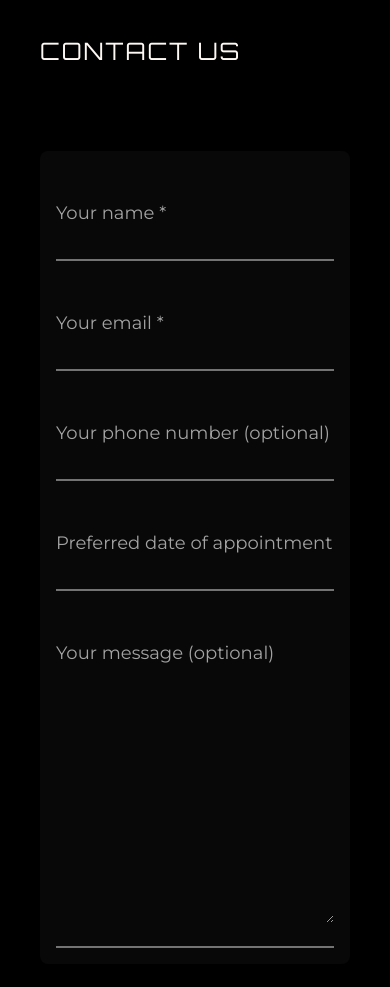
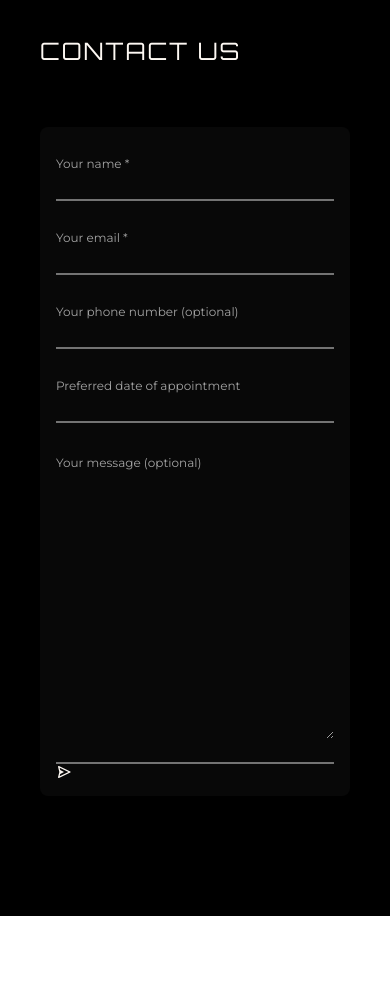
Before and after one commit to miriamorlikova/elipse-studio-website, a React (Vite) app: page / in a window 390 px wide. Shown: the part 9740-10727 px from the top of the page. After the commit the page ends 10656 px from the top, so only its background shows below. Built offline with nearby package versions, Linux system fonts and the light colour scheme; a web font is replaced by a local one.

Commit message:
eighth commit

```diff
--- /dev/null
+++ b/src/components/Input.tsx
@@ -0,0 +1,31 @@
+import { motion } from "framer-motion";
+
+type InputProps = {
+  type: string;
+  name: string;
+  placeholder: string;
+  required?: boolean;
+};
+
+export default function Input({
+  type,
+  name,
+  placeholder,
+  required,
+}: InputProps) {
+  return (
+    <div className="flex-grow border-b-2 border-neutral-500 sm:py-4 py-2">
+      <motion.input
+        type={type}
+        name={name}
+        className="bg-transparent py-4 placeholder:hover:text-primary-text placeholder:active:text-primary-text placeholder:focus:text-primary-text placeholder:text-neutral-400 xl:placeholder:text-2xl xl:py-6 sm:placeholder:text-base placeholder:text-xs text-base xl:text-2xl sm:text-md md:text-lg w-full focus:outline-none"
+        placeholder={placeholder}
+        initial={{ x: 0 }}
+        whileHover={{ x: 20 }}
+        whileTap={{ x: 20 }}
+        transition={{ type: "spring" }}
+        required={required}
+      />
+    </div>
+  );
+}
--- a/src/index.css
+++ b/src/index.css
@@ -23,6 +23,27 @@
   }
 }
 
+/* MOON ROTATION */
 .rotate-slow {
-  animation: rotateWithTranslate 600s linear infinite; /* Adjust duration if needed */
+  animation: rotateWithTranslate 600s linear infinite;
 }
+
+/* INPUT AUTOFILL STYLES */
+input:-webkit-autofill,
+textarea:-webkit-autofill {
+  background-color: transparent !important;
+  -webkit-text-fill-color: #fdf8f3 !important;
+  font-family: inherit !important;
+  font-size: inherit !important;
+  transition:
+    background-color 10000s ease-in-out 0s,
+    color 0s !important; /* tohle zamezuje prohlizeci aby zmenil pozadi na svou vlastni defaultni barvu na 10000s, coz je dost dlouha doba na to, aby se to v podstate pro usera nikdy nestalo */
+}
+
+/* INPUT AUTOFILL STYLES FOR CHROME */
+input:-internal-autofill-previewed,
+textarea:-internal-autofill-previewed {
+  -webkit-text-fill-color: #fdf8f3 !important;
+  font-family: inherit !important;
+  font-size: inherit !important;
+}
--- a/src/layout/ContactSection.tsx
+++ b/src/layout/ContactSection.tsx
@@ -1,6 +1,8 @@
 import { motion } from "framer-motion";
 import { SelectedPageValueType } from "../App";
 import H1Text from "../components/H1Text";
+import Input from "../components/Input";
+import { BiSend } from "react-icons/bi";
 
 type ContactSectionProps = {
   setSelectedPage: (value: SelectedPageValueType) => void;
@@ -19,68 +21,49 @@ export default function ContactSection({
         onViewportEnter={() => setSelectedPage(SelectedPageValueType.ContactUs)}
       >
         {/* FORM - name, email address, phone number (optional), preferable date, and textarea for message, using https://www.emailjs.com/ + material UI icon for preferable date?? maybe something like that? */}
+
         <H1Text>Contact Us</H1Text>
 
-        <form className="flex flex-col gap-4 bg-neutral-600 bg-opacity-10 p-4 rounded-lg my-12">
-          <div className="flex-grow border-b-2 border-neutral-500 py-4 transition-colors duration-500 ">
-            <motion.input
-              type="text"
-              name="name"
-              className="bg-transparent py-4 placeholder:hover:text-primary-text placeholder:active:text-primary-text placeholder:focus:text-primary-text placeholder:text-neutral-400 text-lg w-full focus:outline-none"
-              placeholder="Your name *"
-              initial={{ x: 0 }}
-              whileHover={{ x: 20 }}
-              whileTap={{ x: 0 }}
-              transition={{ type: "spring" }}
-            />
-          </div>
-          <div className="flex-grow border-b-2 border-neutral-500 py-4">
-            <motion.input
+        <form className="flex flex-col bg-neutral-600 bg-opacity-10 px-4 pb-4 rounded-lg my-6 md:my-12">
+          <Input type="text" name="name" placeholder="Your name *" required />
+          <Input
             type="email"
             name="email"
-              className="bg-transparent py-4 placeholder:hover:text-primary-text placeholder:active:text-primary-text placeholder:focus:text-primary-text placeholder:text-neutral-400 text-lg w-full focus:outline-none"
             placeholder="Your email *"
-              initial={{ x: 0 }}
-              whileHover={{ x: 20 }}
-              whileTap={{ x: 0 }}
-              transition={{ type: "spring" }}
+            required
           />
-          </div>
-          <div className="flex-grow border-b-2 border-neutral-500 py-4">
-            <motion.input
+          <Input
             type="text"
             name="phone"
-              className="bg-transparent py-4 placeholder:hover:text-primary-text placeholder:active:text-primary-text placeholder:focus:text-primary-text placeholder:text-neutral-400 text-lg w-full focus:outline-none"
             placeholder="Your phone number (optional)"
-              initial={{ x: 0 }}
-              whileHover={{ x: 20 }}
-              whileTap={{ x: 0 }}
-              transition={{ type: "spring" }}
           />
-          </div>
-          <div className="flex-grow border-b-2 border-neutral-500 py-4">
-            <motion.input
+          <Input
             type="text"
             name="date"
-              className="bg-transparent py-4 placeholder:hover:text-primary-text placeholder:active:text-primary-text placeholder:focus:text-primary-text placeholder:text-neutral-400 text-lg w-full focus:outline-none"
-              placeholder="Preferred date of appointment *"
-              initial={{ x: 0 }}
-              whileHover={{ x: 20 }}
-              whileTap={{ x: 0 }}
-              transition={{ type: "spring" }}
+            placeholder="Preferred date of appointment"
           />
-          </div>
           <div className="flex-grow border-b-2 border-neutral-500 py-4">
             <motion.textarea
               name="message"
               placeholder="Your message (optional)"
-              className="bg-transparent py-4 placeholder:hover:text-primary-text placeholder:active:text-primary-text placeholder:focus:text-primary-text placeholder:text-neutral-400 text-lg w-full focus:outline-none min-h-[300px]"
+              className="bg-transparent py-4 placeholder:hover:text-primary-text placeholder:active:text-primary-text placeholder:focus:text-primary-text placeholder:text-neutral-400 xl:placeholder:text-2xl xl:py-6 sm:placeholder:text-base placeholder:text-xs text-base xl:text-2xl sm:text-md md:text-lg w-full focus:outline-none min-h-[300px]"
               initial={{ x: 0 }}
               whileHover={{ x: 20 }}
-              whileTap={{ x: 0 }}
+              whileTap={{ x: 20 }}
               transition={{ type: "spring" }}
             />
           </div>
+
+          {/* vymyslet, jak by mohla tahle sipecka odletet when submitting the form? Then come back after toaster "form submitted" */}
+          <motion.button
+            type="submit"
+            className=""
+            initial={{ x: 0, opacity: 1 }}
+            whileTap={{ x: 100 }}
+            transition={{ type: "spring" }}
+          >
+            <BiSend />
+          </motion.button>
         </form>
       </motion.div>
     </section>
--- a/src/layout/NavSection.tsx
+++ b/src/layout/NavSection.tsx
@@ -38,7 +38,7 @@ export default function NavSection({ setSelectedPage }: NavSectionProps) {
             imgUrl={pricesImg}
           />
           <NavLink
-            page="aboutus"
+            page="contactus"
             setSelectedPage={setSelectedPage}
             heading="contact us"
             imgUrl={contactuUsImg}
```
Lines whose indentation alone changed are shown as unchanged.
